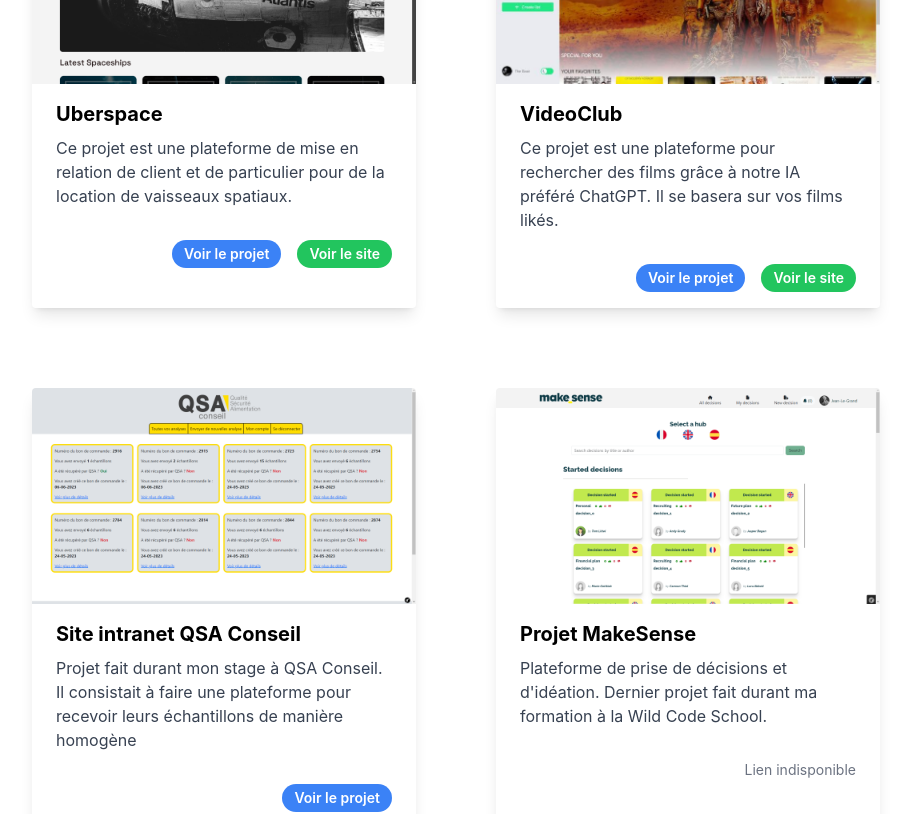
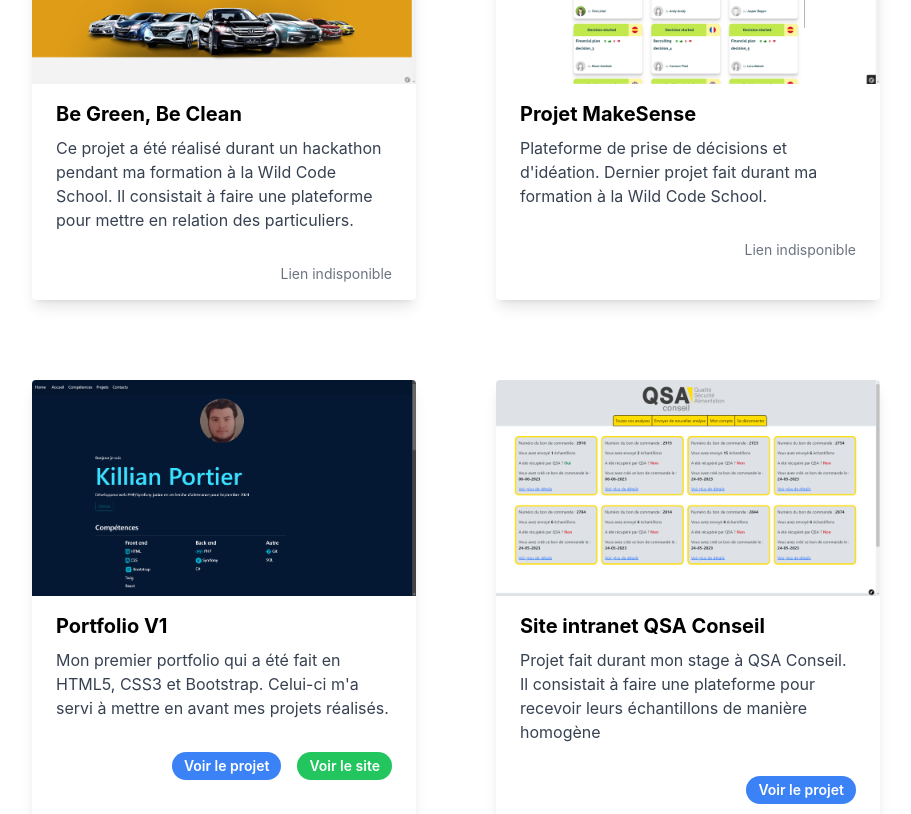
Before and after one commit to Killrian47/mon-portfolio, a React (Create React App) app: page / in a window 1280 px wide. Shown: the part 1600-2414 px from the top of the page, without its empty margins (184-1095 px from the left). Built offline with nearby package versions, Linux system fonts and the light colour scheme.

Commit message:
feat: Separate projects in component + add all projects

```diff
--- a/src/App.js
+++ b/src/App.js
@@ -2,59 +2,8 @@
 import AboutSection from './components/About';
 import Footer from './components/Footer';
 import Header from './components/Header';
-import ProjectCard from './components/ProjectCard';
+import Projects from './components/Projects';
 import SkillsSection from './components/SkillsSection';
-
-const projects = [
-  {
-    id: 1,
-    title: 'Portfolio V1',
-    description: 'Mon premier portfolio qui a été fait en HTML5, CSS3 et Bootstrap. Celui-ci m\'a servi à mettre en avant mes projets réalisés.',
-    imageUrl: '/images/portfolio.png',
-    projectUrl: 'https://github.com/Killrian47/portfolio',
-    websiteUrl: 'https://killianportierportfolio.netlify.app/',
-  },
-  {
-    id: 2,
-    title: 'CV en ligne de Superman',
-    description: 'Ce projet est le premier projet réalisé durant ma formation à la Wild Code School. Celui-ci consistait de faire un CV d\'un personnage fictif.',
-    imageUrl: '/images/projet1_wcs.png',
-    projectUrl: 'https://github.com/Killrian47/Projet1_WCS',
-    websiteUrl: 'https://projet-1-wcs.herokuapp.com/'
-  },
-  {
-    id: 3,
-    title: 'Uberspace',
-    description: 'Ce projet est une plateforme de mise en relation de client et de particulier pour de la location de vaisseaux spatiaux.',
-    imageUrl: '/images/uberspace.png',
-    projectUrl: 'https://github.com/Killrian47/uber-space',
-    websiteUrl: 'https://uberspace-1996c56d7f47.herokuapp.com/'
-  },
-  {
-    id: 4,
-    title: 'VideoClub',
-    description: 'Ce projet est une plateforme pour rechercher des films grâce à notre IA préféré ChatGPT. Il se basera sur vos films likés.',
-    imageUrl: '/images/videoclub.png',
-    projectUrl: 'https://github.com/Killrian47/videoclub',
-    websiteUrl: 'https://videoclub-18700c63dcb2.herokuapp.com',
-  },
-  {
-    id: 5,
-    title: 'Site intranet QSA Conseil',
-    description: 'Projet fait durant mon stage à QSA Conseil. Il consistait à faire une plateforme pour recevoir leurs échantillons de manière homogène',
-    imageUrl: '/images/qsa-project.png',
-    projectUrl: 'https://github.com/Killrian47/Projet-QSA',
-    websiteUrl: ''
-  },
-  {
-    id: 6,
-    title: 'Projet MakeSense',
-    description: 'Plateforme de prise de décisions et d\'idéation. Dernier projet fait durant ma formation à la Wild Code School.',
-    imageUrl: '/images/makesense-project.png',
-    projectUrl: '',
-    websiteUrl: ''
-  }
-]
 
 function App() {
   return (
@@ -68,11 +17,7 @@
       <SkillsSection />
       <main className="container mx-auto px-4 py-12 mb-6">
         <h2 className="text-3xl font-semibold mb-10 text-center">Mes Projets</h2>
-        <div className="flex flex-wrap justify-center lg:justify-center gap-20 lg:px-20 xl:px-10">
-          {projects.map((project, index) => (
-            <ProjectCard key={index} {...project} />
-          ))}
-        </div>
+        <Projects />
       </main>
       <Footer />
     </>
--- /dev/null
+++ b/src/components/Projects.jsx
@@ -0,0 +1,91 @@
+import ProjectCard from "./ProjectCard"
+
+const projects = [
+  {
+    id: 1,
+
+    title: 'CV en ligne de Superman',
+    description: 'Ce projet est le premier projet réalisé durant ma formation à la Wild Code School. Celui-ci consistait de faire un CV d\'un personnage fictif, ici Superman.',
+    imageUrl: '/images/projet1_wcs.png',
+    projectUrl: 'https://github.com/Killrian47/Projet1_WCS',
+    websiteUrl: 'https://projet-1-wcs.herokuapp.com/'
+  },
+  {
+    id: 2,
+    title: 'Martine part en voyage',
+    description: 'Ce projet a été réalisé durant un hackathon pendant ma formation à la Wild Code School. Il consistait à faire un site décalé par rapport à une vieille série de livre.',
+    imageUrl: '/images/martine-part-en-voyage.png',
+    projectUrl: '',
+    websiteUrl: ''
+  },
+  {
+    id: 3,
+    title: 'Be Green, Be Clean',
+    description: 'Ce projet a été réalisé durant un hackathon pendant ma formation à la Wild Code School. Il consistait à faire une plateforme pour mettre en relation des particuliers.',
+    imageUrl: '/images/amazon-renting.png',
+    projectUrl: '',
+    websiteUrl: '',
+  },
+  {
+    id: 4,
+    title: 'Projet MakeSense',
+    description: 'Plateforme de prise de décisions et d\'idéation. Dernier projet fait durant ma formation à la Wild Code School.',
+    imageUrl: '/images/makesense-project.png',
+    projectUrl: '',
+    websiteUrl: ''
+  },
+  {
+    id: 5,
+    title: 'Portfolio V1',
+    description: 'Mon premier portfolio qui a été fait en HTML5, CSS3 et Bootstrap. Celui-ci m\'a servi à mettre en avant mes projets réalisés.',
+    imageUrl: '/images/portfolio.png',
+    projectUrl: 'https://github.com/Killrian47/portfolio',
+    websiteUrl: 'https://killianportierportfolio.netlify.app/',
+  },
+  {
+    id: 6,
+    title: 'Site intranet QSA Conseil',
+    description: 'Projet fait durant mon stage à QSA Conseil. Il consistait à faire une plateforme pour recevoir leurs échantillons de manière homogène',
+    imageUrl: '/images/qsa-project.png',
+    projectUrl: 'https://github.com/Killrian47/Projet-QSA',
+    websiteUrl: ''
+  },
+  {
+    id: 7,
+    title: 'Uberspace',
+    description: 'Ce projet est une plateforme de mise en relation de client et de particulier pour de la location de vaisseaux spatiaux.',
+    imageUrl: '/images/uberspace.png',
+    projectUrl: 'https://github.com/Killrian47/uber-space',
+    websiteUrl: 'https://uberspace-1996c56d7f47.herokuapp.com/'
+  },
+  {
+    id: 8,
+    title: 'VideoClub',
+    description: 'Ce projet est une plateforme pour rechercher des films grâce à notre IA préféré ChatGPT. Il se basera sur vos films likés.',
+    imageUrl: '/images/videoclub.png',
+    projectUrl: 'https://github.com/Killrian47/videoclub',
+    websiteUrl: 'https://videoclub-18700c63dcb2.herokuapp.com',
+  },
+  {
+    id: 9,
+    title: 'Portfolio V2',
+    description: 'Mon second portfolio qui a été fait en React. Celui-ci m\'a servi à mettre en avant mes projets réalisés.',
+    imageUrl: '/images/portfolio-v2.png',
+    projectUrl: 'https://github.com/Killrian47/mon-portfolio',
+    websiteUrl: 'https://killianportfolio-cc3a846c7f83.herokuapp.com/',
+  }
+]
+
+const Projects = () => {
+  return (
+    <>
+      <div className="flex flex-wrap justify-center lg:justify-center gap-20 lg:px-20 xl:px-10">
+        {projects.map((project, index) => (
+          <ProjectCard key={index} {...project} />
+        ))}
+      </div>
+    </>
+  )
+}
+
+export default Projects
```
Also changed, not shown: public/images/portfolio-v2.png (added).
